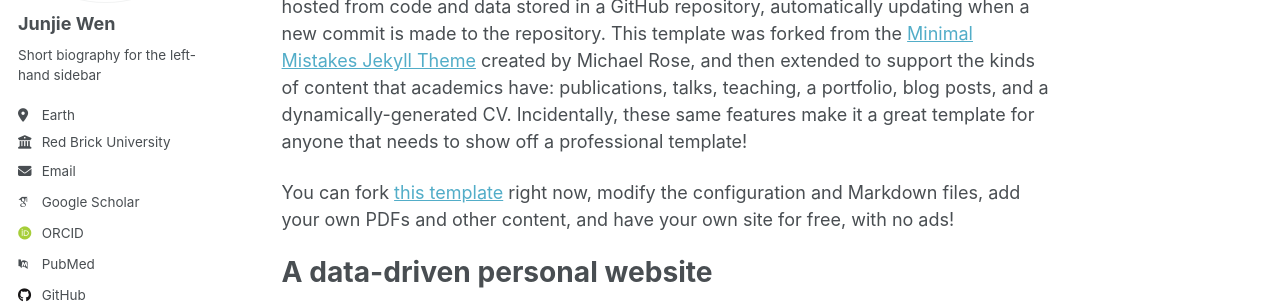
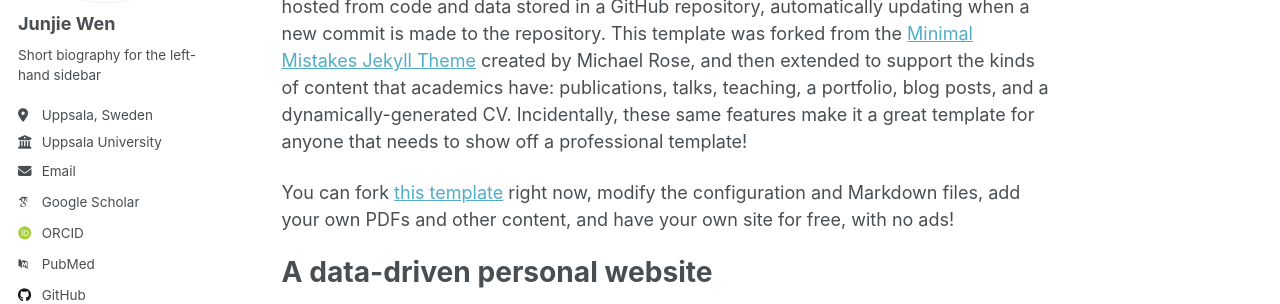
Before and after one commit to WjjSteve/WjjSteve.github.io, a Jekyll site: the page built from _pages/about.md, in a window 1280 px wide. Shown: the part 230-534 px from the top of the page. Built offline with Jekyll 4.4.1, drawn with Linux system fonts in a browser that asks for light colours; some web fonts are replaced; a script that is not in the unit is left out.

Commit message:
Update _config.yml

```diff
--- a/_config.yml
+++ b/_config.yml
@@ -26,10 +26,10 @@ author:
   name             : "Junjie Wen"
   pronouns         : # example: "she/her"
   bio              : "Short biography for the left-hand sidebar"
-  location         : "Earth"
-  employer         : "Red Brick University"
+  location         : "Uppsala, Sweden"
+  employer         : "Uppsala University"
   uri              : # URL
-  email            : "none@example.org"
+  email            : "junjie.wen@it.uu.se"
 
   # Academic websites
   academia         : # URL
```
